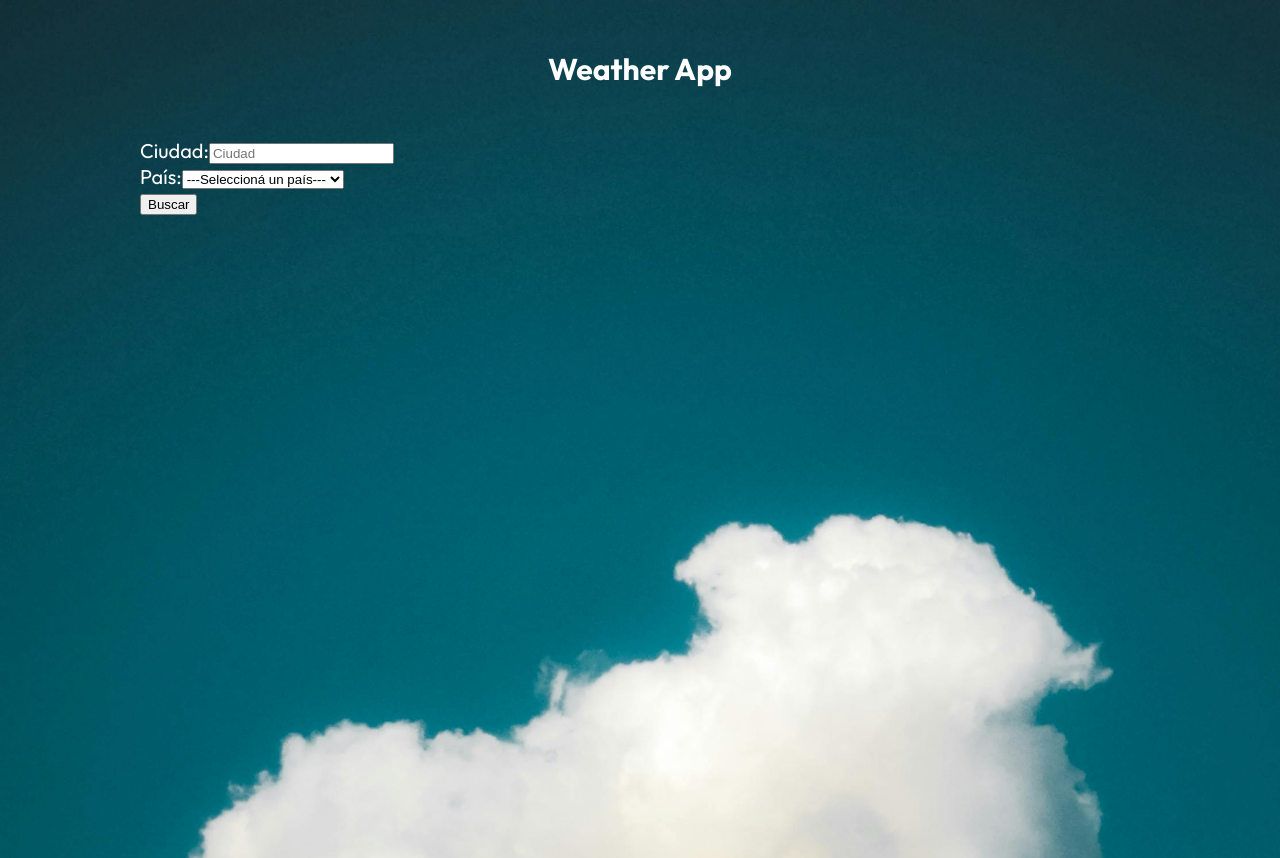
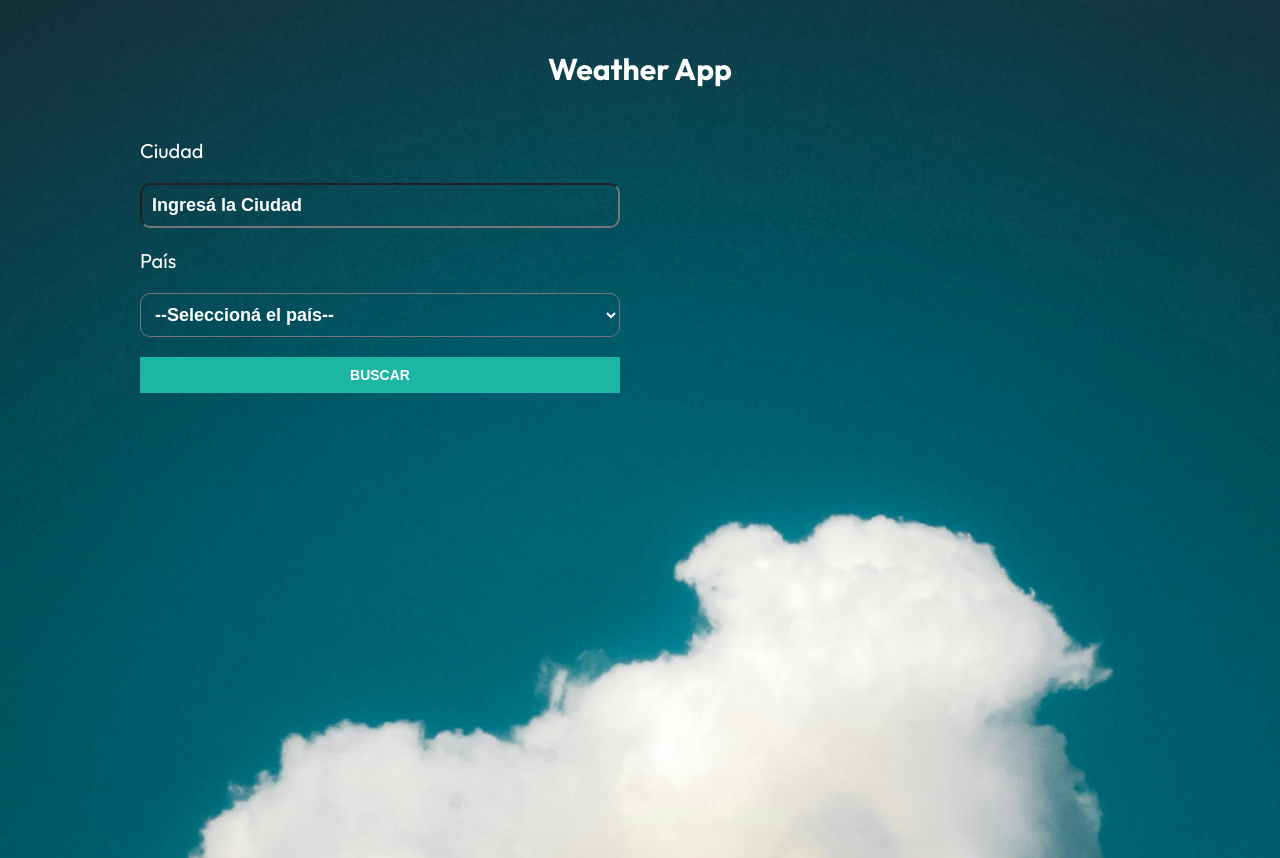
Before and after one commit to SebaFretes/weatherApp, a React (Vite) app: page / in a window 1280 px wide. Built offline with nearby package versions, Linux system fonts and the light colour scheme.

Commit message:
Alert and styles created

```diff
--- /dev/null
+++ b/src/components/Alert/Alert.jsx
@@ -0,0 +1,7 @@
+import styles from './Alert.module.css';
+
+export const Alert = ({children}) => {
+  return (
+    <div className={styles.alert}>{children}</div>
+  )
+}
--- /dev/null
+++ b/src/components/Alert/Alert.module.css
@@ -0,0 +1,8 @@
+.alert {
+    text-align: center;
+    text-transform: uppercase;
+    margin-bottom: 2rem;
+    font-weight: 900;
+    font-size: 1.8rem;
+    color: #000000;
+}
--- a/src/components/Form/Form.jsx
+++ b/src/components/Form/Form.jsx
@@ -1,22 +1,52 @@
-import { countries } from "../../data/countriesList"
+import { useState } from "react";
+import { countries } from "../../data/countriesList";
+import styles from './Form.module.css';
+import { Alert } from "../Alert/Alert";
 
 export const Form = () => {
+
+    const [search, setSearch] = useState({
+        city: '',
+        country: ''
+    });
+
+    const [alert, setAlert] = useState('');
+
+    const handleChange = (e) => {
+        setSearch({
+            ...search,
+            [e.target.name] : e.target.value
+        }
+        )
+    }
+
+    const handleSubmit = (e) => {
+        e.preventDefault()
+
+        if(Object.values(search).includes('')) {
+            setAlert('Ambos campos deben estar completos');
+            return;
+        }
+    }
+
     return (
-        <form>
-            <div>
-                <label htmlFor="city">Ciudad:</label>
+        <form className={styles.form} onSubmit={handleSubmit}>
+            <div className={styles.form}>
+                <label htmlFor="city">Ciudad</label>
                 <input
                     id="city"
                     type="text"
                     name="city"
-                    placeholder="Ciudad"
+                    placeholder="Ingresá la Ciudad"
+                    value={search.city}
+                    onChange={handleChange}
                 />
             </div>
 
-            <div>
-                <label htmlFor="country">País:</label>
-                <select>
-                    <option value="">---Seleccioná un país---</option>
+            <div className={styles.form}>
+                <label htmlFor="country">País</label>
+                <select value={search.country} id="country" name="country" onChange={handleChange}>
+                    <option value="">--Seleccioná el país--</option>
                     {countries.map(country => (
                         <option key={country.code} value={country.code}>
                             {country.name}
@@ -25,7 +55,8 @@ export const Form = () => {
                 </select>
             </div>
 
-            <input type="submit" value="Buscar" />
+            <input className={styles.submit} type="submit" value="Buscar" />
+            {alert && <Alert>{alert}</Alert>}
         </form>
     )
 }
--- a/src/components/Form/Form.module.css
+++ b/src/components/Form/Form.module.css
@@ -0,0 +1,29 @@
+.form {
+    display: flex;
+    flex-direction: column;
+    gap: 2rem;
+}
+
+.form input[type="text"], select {
+    padding: 1rem;
+    background-color: transparent;
+    color: var(--white);
+    font-size: 1.8rem;
+    font-weight: 700;
+    border-radius: 1rem;
+}
+
+.form ::placeholder {
+    color: var(--white);
+}
+
+.submit {
+    background-color: var(--primary);
+    border: none;
+    color: var(--white);
+    font-weight: 700;
+    font-size: 1.4rem;
+    text-transform: uppercase;
+    padding: 1rem;
+    cursor: pointer;
+}
--- a/src/index.css
+++ b/src/index.css
@@ -1,6 +1,6 @@
 :root {
     --white: #fff;
-    --primary: #f59e0b;
+    --primary: #1cb6a4;
 }
 
 html {
```
